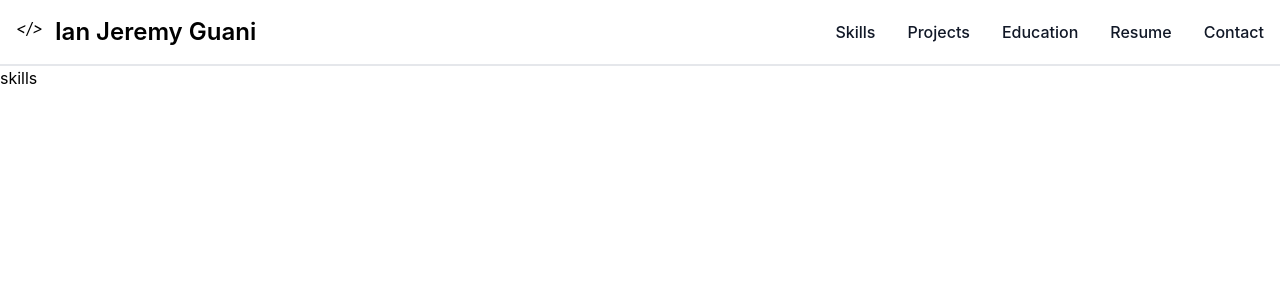
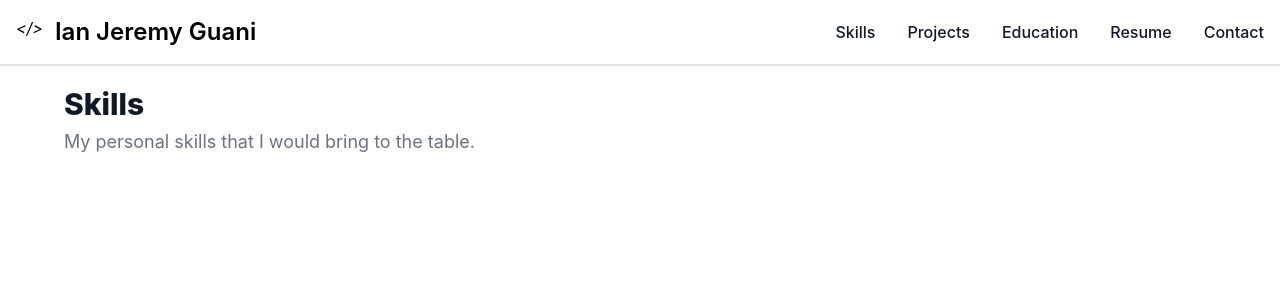
Before and after one commit to inaguu/ianjguani, a React (Create React App) app: page /skills in a window 1280 px wide. Shown: the top 300 px of the page. Built offline with nearby package versions, Linux system fonts and the light colour scheme.

Commit message:
small change to skills page

```diff
--- a/src/pages/SkillsPage.jsx
+++ b/src/pages/SkillsPage.jsx
@@ -1,10 +1,9 @@
 
 function SkillsPage() {
     return (
-        <div id='content' className=''>
-            <div className=''>
-                skills
-            </div>
+        <div class="container relative flex flex-col justify-start h-[91%] max-w-6xl px-10 mx-auto xl:px-0 mt-5">
+            <h2 class="mb-1 text-3xl font-extrabold leading-tight text-gray-900">Skills</h2>
+            <p class="mb-12 text-lg text-gray-500">My personal skills that I would bring to the table. </p>
         </div>
     );
 }
```
